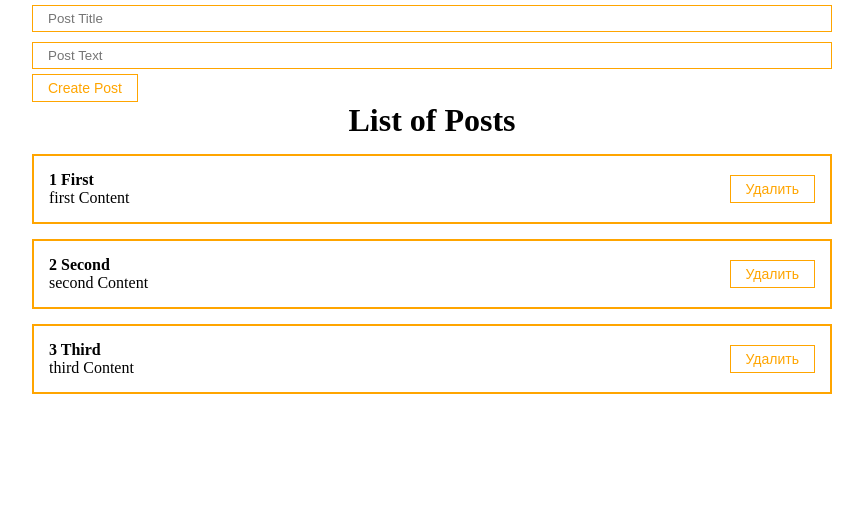
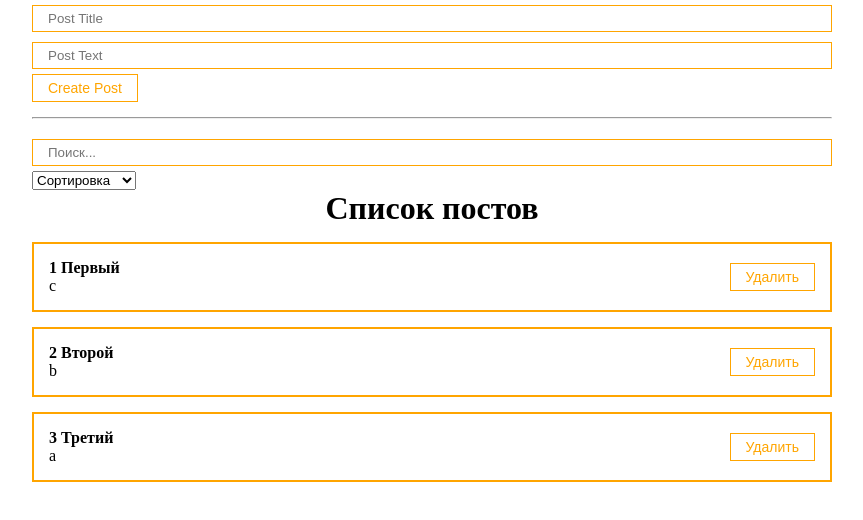
Before and after one commit to MihaDarin/fundamental-react, a React (Create React App) app: page / in a window 1280 px wide. Shown: the top 520 px of the page, without its empty margins (208-1071 px from the left). Built offline with nearby package versions, Linux system fonts and the light colour scheme.

Commit message:
создана фильтрация и поиск

```diff
--- a/src/App.js
+++ b/src/App.js
@@ -1,29 +1,50 @@
-import { useState } from "react";
+import { useMemo, useState } from "react";
 import "./App.css";
+import { PostFilter } from "./components/PostFilter/PostFilter";
 import { PostForm } from "./components/PostForm/PostForm";
 import { PostList } from "./components/PostList/PostList";
+// import { MyInput } from "./components/UI/MyInput/MyInput";
+// import { MySelect } from "./components/UI/MySelect/MySelect";
 
 function App() {
   const [posts, setPosts] = useState([
-    { id: 1, title: "First", content: "first Content " },
-    { id: 2, title: "Second", content: "second Content" },
-    { id: 3, title: "Third", content: "third Content" },
+    { id: 1, title: "Первый", content: " c " },
+    { id: 2, title: "Второй", content: "b" },
+    { id: 3, title: "Третий", content: "a " },
   ]);
 
+  const [filter, setFilter] = useState({ sort: "", query: "" });
+  const sortedPosts = useMemo(() => {
+    if (filter.sort) {
+      return [...posts].sort((a, b) =>
+        a[filter.sort].localeCompare(b[filter.sort])
+      );
+    }
+    return posts;
+  }, [filter.sort, posts]);
+
+  const sortedAndSearchedPosts = useMemo(() => {
+    return sortedPosts.filter((post) =>
+      post.title.toLowerCase().includes(filter.query.toLowerCase())
+    );
+  }, [sortedPosts, filter.query]);
   const createPost = (newPost) => {
     setPosts([...posts, newPost]);
   };
   const removePost = (post) => {
     setPosts(posts.filter((p) => p.id !== post.id));
   };
+
   return (
     <div className="app_wrapper">
       <PostForm create={createPost} />
-      {posts.length ? (
-        <PostList remove={removePost} posts={posts} title="List of Posts" />
-      ) : (
-        <h1 style={{ textAlign: "center" }}> "No posts"</h1>
-      )}
+      <hr style={{ margin: "15px 0px" }} />
+      <PostFilter filter={filter} setFilter={setFilter} />
+      <PostList
+        remove={removePost}
+        posts={sortedAndSearchedPosts}
+        title="Список постов"
+      />
     </div>
   );
 }
--- /dev/null
+++ b/src/components/PostFilter/PostFilter.js
@@ -0,0 +1,25 @@
+import React from "react";
+import { MyInput } from "../UI/MyInput/MyInput";
+import { MySelect } from "../UI/MySelect/MySelect";
+export const PostFilter = ({ filter, setFilter }) => {
+  return (
+    <div>
+      <MyInput
+        placeholder="Поиск..."
+        value={filter.query}
+        onChange={(e) => setFilter({ ...filter, query: e.target.value })}
+      />
+      <MySelect
+        value={filter.sort}
+        onChange={(selectedSort) =>
+          setFilter({ ...filter, sort: selectedSort })
+        }
+        defaultOption="Сортировка"
+        options={[
+          { value: "title", name: "По названию" },
+          { value: "content", name: "По описанию" },
+        ]}
+      />
+    </div>
+  );
+};
--- a/src/components/PostList/PostList.js
+++ b/src/components/PostList/PostList.js
@@ -2,6 +2,9 @@ import React from "react";
 // import style from "./Post.module.css";
 import { Post } from "../Post/Post";
 export const PostList = ({ posts, title, remove }) => {
+  if (!posts.length) {
+    <h1 style={{ textAlign: "center" }}> Постов нет</h1>;
+  }
   return (
     <div>
       <h1 className="head">{title}</h1>
--- /dev/null
+++ b/src/components/UI/MySelect/MySelect.js
@@ -0,0 +1,18 @@
+import React from "react";
+
+export const MySelect = ({ options, defaultOption, value, onChange }) => {
+  return (
+    <select value={value} onChange={(e) => onChange(e.target.value)}>
+      <option disabled value="">
+        {defaultOption}
+      </option>
+      {options.map((option) => {
+        return (
+          <option key={option.value} value={option.value}>
+            {option.name}
+          </option>
+        );
+      })}
+    </select>
+  );
+};
```
